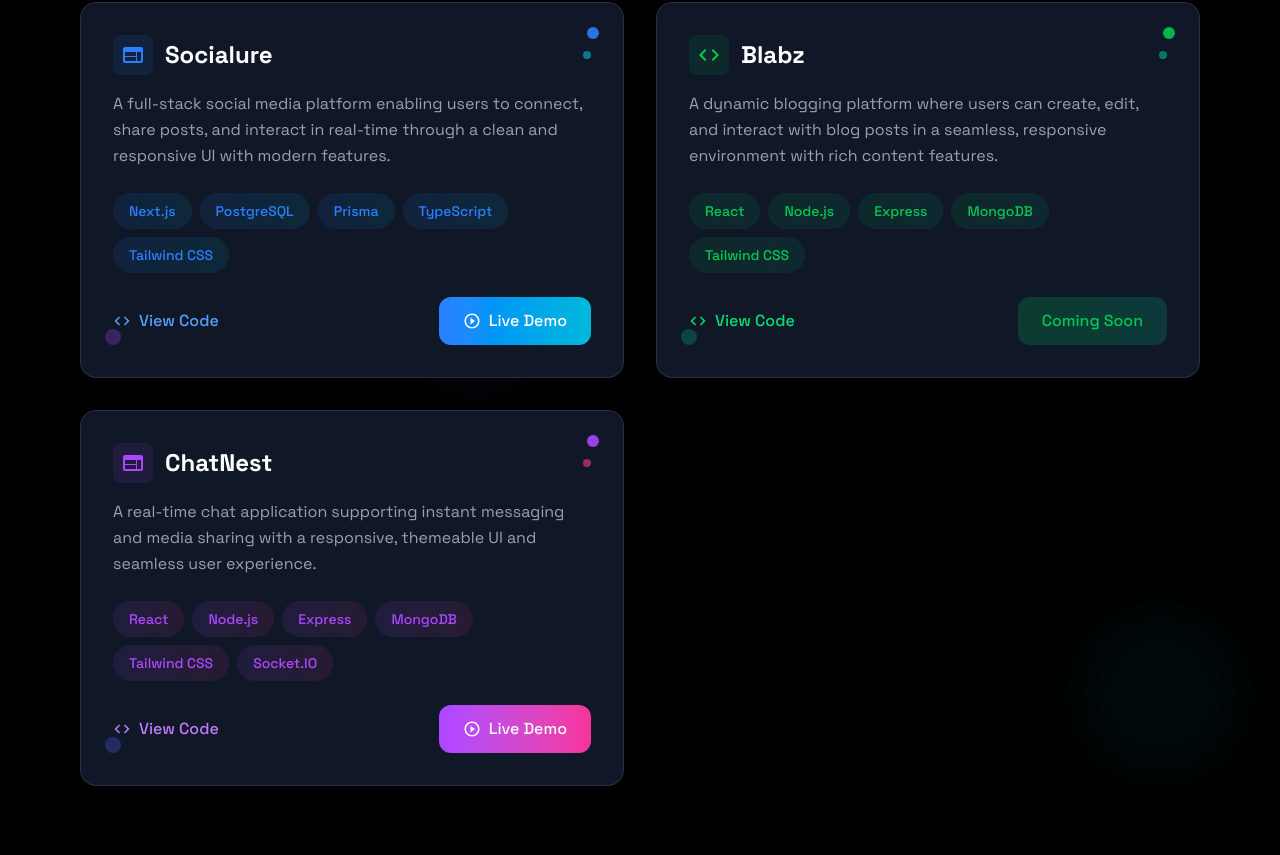
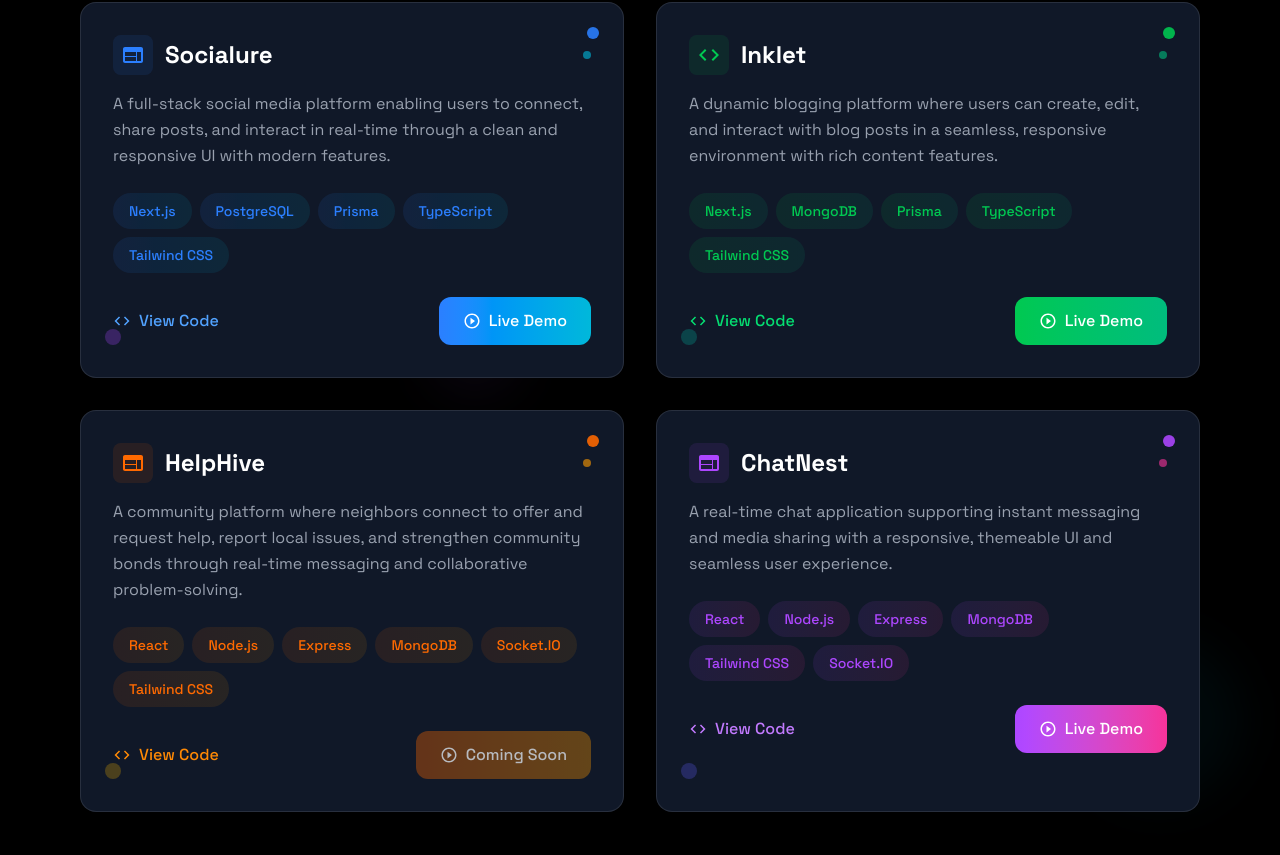
Before and after one commit to NishantRaj278/Portfolio, a React (Vite) app: page / in a window 1280 px wide. Shown: the part 2285-3140 px from the top of the page. Built offline with nearby package versions, Linux system fonts and the light colour scheme.

Commit message:
added a new project

```diff
--- a/src/components/sections/Projects.jsx
+++ b/src/components/sections/Projects.jsx
@@ -10,8 +10,14 @@ export const Projects = ({ isDarkMode }) => {
       {/* Background decorative elements */}
       <div className="absolute inset-0 overflow-hidden pointer-events-none">
         <div className="absolute top-20 left-10 w-32 h-32 bg-blue-500/5 rounded-full blur-xl animate-float"></div>
-        <div className="absolute bottom-20 right-10 w-40 h-40 bg-cyan-500/5 rounded-full blur-xl animate-float" style={{animationDelay: '2s'}}></div>
-        <div className="absolute top-1/2 left-1/3 w-24 h-24 bg-purple-500/5 rounded-full blur-xl animate-float" style={{animationDelay: '4s'}}></div>
+        <div
+          className="absolute bottom-20 right-10 w-40 h-40 bg-cyan-500/5 rounded-full blur-xl animate-float"
+          style={{ animationDelay: "2s" }}
+        ></div>
+        <div
+          className="absolute top-1/2 left-1/3 w-24 h-24 bg-purple-500/5 rounded-full blur-xl animate-float"
+          style={{ animationDelay: "4s" }}
+        ></div>
       </div>
 
       <RevealOnScroll>
@@ -20,45 +26,76 @@ export const Projects = ({ isDarkMode }) => {
             <h2 className="text-4xl font-bold mb-4 bg-gradient-to-r from-blue-500 via-purple-500 to-cyan-400 bg-clip-text text-transparent">
               Featured Projects
             </h2>
-            <p className={`text-lg max-w-2xl mx-auto ${
+            <p
+              className={`text-lg max-w-2xl mx-auto ${
                 isDarkMode ? "text-gray-400" : "text-gray-600"
-            }`}>
-              A collection of projects showcasing full-stack development skills and modern web technologies
+              }`}
+            >
+              A collection of projects showcasing full-stack development skills
+              and modern web technologies
             </p>
           </div>
           <div className="grid grid-cols-1 lg:grid-cols-2 gap-8">
             {/* Socialure Project */}
-            <div className={`group relative overflow-hidden p-8 rounded-2xl border hover:-translate-y-3 hover:shadow-2xl transition-all duration-500 hover-lift ${
-              isDarkMode ? "border-white/10 hover:border-blue-500/50 bg-gray-900" : "border-gray-200 hover:border-blue-300 bg-white"
-            }`}>
+            <div
+              className={`group relative overflow-hidden p-8 rounded-2xl border hover:-translate-y-3 hover:shadow-2xl transition-all duration-500 hover-lift ${
+                isDarkMode
+                  ? "border-white/10 hover:border-blue-500/50 bg-gray-900"
+                  : "border-gray-200 hover:border-blue-300 bg-white"
+              }`}
+            >
               {/* Animated background gradient overlay */}
-              <div className={`absolute inset-0 opacity-0 group-hover:opacity-100 transition-opacity duration-500 ${
-                isDarkMode ? "bg-gradient-to-br from-blue-500/10 to-cyan-500/10" : "bg-gradient-to-br from-blue-100/50 to-cyan-100/50"
-              }`}></div>
+              <div
+                className={`absolute inset-0 opacity-0 group-hover:opacity-100 transition-opacity duration-500 ${
+                  isDarkMode
+                    ? "bg-gradient-to-br from-blue-500/10 to-cyan-500/10"
+                    : "bg-gradient-to-br from-blue-100/50 to-cyan-100/50"
+                }`}
+              ></div>
 
               {/* Decorative elements */}
               <div className="absolute top-6 right-6 w-3 h-3 bg-blue-500 rounded-full animate-pulse"></div>
-              <div className="absolute top-12 right-8 w-2 h-2 bg-cyan-500 rounded-full animate-pulse" style={{animationDelay: '1s'}}></div>
-              <div className="absolute bottom-8 left-6 w-4 h-4 bg-purple-500/30 rounded-full animate-pulse" style={{animationDelay: '2s'}}></div>
+              <div
+                className="absolute top-12 right-8 w-2 h-2 bg-cyan-500 rounded-full animate-pulse"
+                style={{ animationDelay: "1s" }}
+              ></div>
+              <div
+                className="absolute bottom-8 left-6 w-4 h-4 bg-purple-500/30 rounded-full animate-pulse"
+                style={{ animationDelay: "2s" }}
+              ></div>
 
               <div className="relative z-10">
                 <div className="flex items-center gap-3 mb-4">
                   <div className="p-2 bg-blue-500/10 rounded-lg">
                     <MdWeb className="text-2xl text-blue-500" />
                   </div>
-                  <h3 className={`text-2xl font-bold group-hover:text-blue-400 transition-colors duration-300 ${
+                  <h3
+                    className={`text-2xl font-bold group-hover:text-blue-400 transition-colors duration-300 ${
                       isDarkMode ? "text-white" : "text-gray-900"
-                  }`}>Socialure</h3>
+                    }`}
+                  >
+                    Socialure
+                  </h3>
                 </div>
 
-                <p className={`mb-6 leading-relaxed ${
+                <p
+                  className={`mb-6 leading-relaxed ${
                     isDarkMode ? "text-gray-400" : "text-gray-600"
-                }`}>
-                  A full-stack social media platform enabling users to connect, share posts, and interact in real-time through a clean and responsive UI with modern features.
+                  }`}
+                >
+                  A full-stack social media platform enabling users to connect,
+                  share posts, and interact in real-time through a clean and
+                  responsive UI with modern features.
                 </p>
 
                 <div className="flex flex-wrap gap-2 mb-6">
-                  {["Next.js", "PostgreSQL", "Prisma", "TypeScript", "Tailwind CSS"].map((tech, key) => (
+                  {[
+                    "Next.js",
+                    "PostgreSQL",
+                    "Prisma",
+                    "TypeScript",
+                    "Tailwind CSS",
+                  ].map((tech, key) => (
                     <span
                       key={key}
                       className="bg-gradient-to-r from-blue-500/10 to-cyan-500/10 text-blue-500 py-2 px-4 rounded-full text-sm font-medium hover:from-blue-500/20 hover:to-cyan-500/20 hover:shadow-lg hover:-translate-y-0.5 transition-all duration-300 cursor-default"
@@ -73,7 +110,9 @@ export const Projects = ({ isDarkMode }) => {
                     href="https://github.com/NishantRaj278/Socialure"
                     target="_blank"
                     className={`flex items-center gap-2 font-medium transition-all duration-300 hover:-translate-y-0.5 ${
-                      isDarkMode ? "text-blue-400 hover:text-blue-300" : "text-blue-600 hover:text-blue-700"
+                      isDarkMode
+                        ? "text-blue-400 hover:text-blue-300"
+                        : "text-blue-600 hover:text-blue-700"
                     }`}
                   >
                     <MdCode className="text-lg" />
@@ -93,38 +132,66 @@ export const Projects = ({ isDarkMode }) => {
               </div>
             </div>
 
-            {/* Blabz Project */}
-            <div className={`group relative overflow-hidden p-8 rounded-2xl border hover:-translate-y-3 hover:shadow-2xl transition-all duration-500 hover-lift ${
-              isDarkMode ? "border-white/10 hover:border-green-500/50 bg-gray-900" : "border-gray-200 hover:border-green-300 bg-white"
-            }`}>
+            {/* Inklet Project */}
+            <div
+              className={`group relative overflow-hidden p-8 rounded-2xl border hover:-translate-y-3 hover:shadow-2xl transition-all duration-500 hover-lift ${
+                isDarkMode
+                  ? "border-white/10 hover:border-green-500/50 bg-gray-900"
+                  : "border-gray-200 hover:border-green-300 bg-white"
+              }`}
+            >
               {/* Animated background gradient overlay */}
-              <div className={`absolute inset-0 opacity-0 group-hover:opacity-100 transition-opacity duration-500 ${
-                isDarkMode ? "bg-gradient-to-br from-green-500/10 to-emerald-500/10" : "bg-gradient-to-br from-green-100/50 to-emerald-100/50"
-              }`}></div>
+              <div
+                className={`absolute inset-0 opacity-0 group-hover:opacity-100 transition-opacity duration-500 ${
+                  isDarkMode
+                    ? "bg-gradient-to-br from-green-500/10 to-emerald-500/10"
+                    : "bg-gradient-to-br from-green-100/50 to-emerald-100/50"
+                }`}
+              ></div>
 
               {/* Decorative elements */}
               <div className="absolute top-6 right-6 w-3 h-3 bg-green-500 rounded-full animate-pulse"></div>
-              <div className="absolute top-12 right-8 w-2 h-2 bg-emerald-500 rounded-full animate-pulse" style={{animationDelay: '1s'}}></div>
-              <div className="absolute bottom-8 left-6 w-4 h-4 bg-teal-500/30 rounded-full animate-pulse" style={{animationDelay: '2s'}}></div>
+              <div
+                className="absolute top-12 right-8 w-2 h-2 bg-emerald-500 rounded-full animate-pulse"
+                style={{ animationDelay: "1s" }}
+              ></div>
+              <div
+                className="absolute bottom-8 left-6 w-4 h-4 bg-teal-500/30 rounded-full animate-pulse"
+                style={{ animationDelay: "2s" }}
+              ></div>
 
               <div className="relative z-10">
                 <div className="flex items-center gap-3 mb-4">
                   <div className="p-2 bg-green-500/10 rounded-lg">
                     <MdCode className="text-2xl text-green-500" />
                   </div>
-                  <h3 className={`text-2xl font-bold group-hover:text-green-400 transition-colors duration-300 ${
+                  <h3
+                    className={`text-2xl font-bold group-hover:text-green-400 transition-colors duration-300 ${
                       isDarkMode ? "text-white" : "text-gray-900"
-                  }`}>Blabz</h3>
+                    }`}
+                  >
+                    Inklet
+                  </h3>
                 </div>
 
-                <p className={`mb-6 leading-relaxed ${
+                <p
+                  className={`mb-6 leading-relaxed ${
                     isDarkMode ? "text-gray-400" : "text-gray-600"
-                }`}>
-                  A dynamic blogging platform where users can create, edit, and interact with blog posts in a seamless, responsive environment with rich content features.
+                  }`}
+                >
+                  A dynamic blogging platform where users can create, edit, and
+                  interact with blog posts in a seamless, responsive environment
+                  with rich content features.
                 </p>
 
                 <div className="flex flex-wrap gap-2 mb-6">
-                  {["React", "Node.js", "Express", "MongoDB", "Tailwind CSS"].map((tech, key) => (
+                  {[
+                    "Next.js",
+                    "MongoDB",
+                    "Prisma",
+                    "TypeScript",
+                    "Tailwind CSS",
+                  ].map((tech, key) => (
                     <span
                       key={key}
                       className="bg-gradient-to-r from-green-500/10 to-emerald-500/10 text-green-500 py-2 px-4 rounded-full text-sm font-medium hover:from-green-500/20 hover:to-emerald-500/20 hover:shadow-lg hover:-translate-y-0.5 transition-all duration-300 cursor-default"
@@ -136,54 +203,186 @@ export const Projects = ({ isDarkMode }) => {
 
                 <div className="flex justify-between items-center">
                   <a
-                    href="https://github.com/NishantRaj278/Blabz"
+                    href="https://github.com/NishantRaj278/Inklet"
                     target="_blank"
                     className={`flex items-center gap-2 font-medium transition-all duration-300 hover:-translate-y-0.5 ${
-                      isDarkMode ? "text-green-400 hover:text-green-300" : "text-green-600 hover:text-green-700"
+                      isDarkMode
+                        ? "text-green-400 hover:text-green-300"
+                        : "text-green-600 hover:text-green-700"
                     }`}
                   >
                     <MdCode className="text-lg" />
                     View Code
                   </a>
-                  <div className="bg-gradient-to-r from-green-500/20 to-emerald-500/20 text-green-500 px-6 py-3 rounded-xl font-medium cursor-not-allowed">
-                    Coming Soon
+                  <a
+                    href="https://inklet-seven.vercel.app/"
+                    target="_blank"
+                    className="bg-gradient-to-r from-green-500 to-emerald-500 hover:from-green-600 hover:to-emerald-600 text-white px-6 py-3 rounded-xl transition-all duration-300 font-medium hover:shadow-xl hover:scale-105 group/btn"
+                  >
+                    <div className="flex items-center gap-2">
+                      <MdOutlinePlayCircleOutline className="text-lg group-hover/btn:animate-spin" />
+                      <span>Live Demo</span>
+                    </div>
+                  </a>
+                </div>
+              </div>
+            </div>
+
+            {/* HelpHive Project */}
+            <div
+              className={`group relative overflow-hidden p-8 rounded-2xl border hover:-translate-y-3 hover:shadow-2xl transition-all duration-500 hover-lift ${
+                isDarkMode
+                  ? "border-white/10 hover:border-orange-500/50 bg-gray-900"
+                  : "border-gray-200 hover:border-orange-300 bg-white"
+              }`}
+            >
+              {/* Animated background gradient overlay */}
+              <div
+                className={`absolute inset-0 opacity-0 group-hover:opacity-100 transition-opacity duration-500 ${
+                  isDarkMode
+                    ? "bg-gradient-to-br from-orange-500/10 to-amber-500/10"
+                    : "bg-gradient-to-br from-orange-100/50 to-amber-100/50"
+                }`}
+              ></div>
+
+              {/* Decorative elements */}
+              <div className="absolute top-6 right-6 w-3 h-3 bg-orange-500 rounded-full animate-pulse"></div>
+              <div
+                className="absolute top-12 right-8 w-2 h-2 bg-amber-500 rounded-full animate-pulse"
+                style={{ animationDelay: "1s" }}
+              ></div>
+              <div
+                className="absolute bottom-8 left-6 w-4 h-4 bg-yellow-500/30 rounded-full animate-pulse"
+                style={{ animationDelay: "2s" }}
+              ></div>
+
+              <div className="relative z-10">
+                <div className="flex items-center gap-3 mb-4">
+                  <div className="p-2 bg-orange-500/10 rounded-lg">
+                    <MdWeb className="text-2xl text-orange-500" />
+                  </div>
+                  <h3
+                    className={`text-2xl font-bold group-hover:text-orange-400 transition-colors duration-300 ${
+                      isDarkMode ? "text-white" : "text-gray-900"
+                    }`}
+                  >
+                    HelpHive
+                  </h3>
+                </div>
+
+                <p
+                  className={`mb-6 leading-relaxed ${
+                    isDarkMode ? "text-gray-400" : "text-gray-600"
+                  }`}
+                >
+                  A community platform where neighbors connect to offer and
+                  request help, report local issues, and strengthen community
+                  bonds through real-time messaging and collaborative
+                  problem-solving.
+                </p>
+
+                <div className="flex flex-wrap gap-2 mb-6">
+                  {[
+                    "React",
+                    "Node.js",
+                    "Express",
+                    "MongoDB",
+                    "Socket.IO",
+                    "Tailwind CSS",
+                  ].map((tech, key) => (
+                    <span
+                      key={key}
+                      className="bg-gradient-to-r from-orange-500/10 to-amber-500/10 text-orange-500 py-2 px-4 rounded-full text-sm font-medium hover:from-orange-500/20 hover:to-amber-500/20 hover:shadow-lg hover:-translate-y-0.5 transition-all duration-300 cursor-default"
+                    >
+                      {tech}
+                    </span>
+                  ))}
+                </div>
+
+                <div className="flex justify-between items-center">
+                  <a
+                    href="https://github.com/NishantRaj278/HelpHive"
+                    target="_blank"
+                    className={`flex items-center gap-2 font-medium transition-all duration-300 hover:-translate-y-0.5 ${
+                      isDarkMode
+                        ? "text-orange-400 hover:text-orange-300"
+                        : "text-orange-600 hover:text-orange-700"
+                    }`}
+                  >
+                    <MdCode className="text-lg" />
+                    View Code
+                  </a>
+                  <div className="bg-gradient-to-r from-orange-500/50 to-amber-500/50 text-white px-6 py-3 rounded-xl transition-all duration-300 font-medium cursor-not-allowed opacity-70">
+                    <div className="flex items-center gap-2">
+                      <MdOutlinePlayCircleOutline className="text-lg" />
+                      <span>Coming Soon</span>
+                    </div>
                   </div>
                 </div>
               </div>
             </div>
 
             {/* ChatNest Project */}
-            <div className={`group relative overflow-hidden p-8 rounded-2xl border hover:-translate-y-3 hover:shadow-2xl transition-all duration-500 hover-lift ${
-              isDarkMode ? "border-white/10 hover:border-purple-500/50 bg-gray-900" : "border-gray-200 hover:border-purple-300 bg-white"
-            }`}>
+            <div
+              className={`group relative overflow-hidden p-8 rounded-2xl border hover:-translate-y-3 hover:shadow-2xl transition-all duration-500 hover-lift ${
+                isDarkMode
+                  ? "border-white/10 hover:border-purple-500/50 bg-gray-900"
+                  : "border-gray-200 hover:border-purple-300 bg-white"
+              }`}
+            >
               {/* Animated background gradient overlay */}
-              <div className={`absolute inset-0 opacity-0 group-hover:opacity-100 transition-opacity duration-500 ${
-                isDarkMode ? "bg-gradient-to-br from-purple-500/10 to-pink-500/10" : "bg-gradient-to-br from-purple-100/50 to-pink-100/50"
-              }`}></div>
+              <div
+                className={`absolute inset-0 opacity-0 group-hover:opacity-100 transition-opacity duration-500 ${
+                  isDarkMode
+                    ? "bg-gradient-to-br from-purple-500/10 to-pink-500/10"
+                    : "bg-gradient-to-br from-purple-100/50 to-pink-100/50"
+                }`}
+              ></div>
 
               {/* Decorative elements */}
               <div className="absolute top-6 right-6 w-3 h-3 bg-purple-500 rounded-full animate-pulse"></div>
-              <div className="absolute top-12 right-8 w-2 h-2 bg-pink-500 rounded-full animate-pulse" style={{animationDelay: '1s'}}></div>
-              <div className="absolute bottom-8 left-6 w-4 h-4 bg-indigo-500/30 rounded-full animate-pulse" style={{animationDelay: '2s'}}></div>
+              <div
+                className="absolute top-12 right-8 w-2 h-2 bg-pink-500 rounded-full animate-pulse"
+                style={{ animationDelay: "1s" }}
+              ></div>
+              <div
+                className="absolute bottom-8 left-6 w-4 h-4 bg-indigo-500/30 rounded-full animate-pulse"
+                style={{ animationDelay: "2s" }}
+              ></div>
 
               <div className="relative z-10">
                 <div className="flex items-center gap-3 mb-4">
                   <div className="p-2 bg-purple-500/10 rounded-lg">
                     <MdWeb className="text-2xl text-purple-500" />
                   </div>
-                  <h3 className={`text-2xl font-bold group-hover:text-purple-400 transition-colors duration-300 ${
+                  <h3
+                    className={`text-2xl font-bold group-hover:text-purple-400 transition-colors duration-300 ${
                       isDarkMode ? "text-white" : "text-gray-900"
-                  }`}>ChatNest</h3>
+                    }`}
+                  >
+                    ChatNest
+                  </h3>
                 </div>
 
-                <p className={`mb-6 leading-relaxed ${
+                <p
+                  className={`mb-6 leading-relaxed ${
                     isDarkMode ? "text-gray-400" : "text-gray-600"
-                }`}>
-                  A real-time chat application supporting instant messaging and media sharing with a responsive, themeable UI and seamless user experience.
+                  }`}
+                >
+                  A real-time chat application supporting instant messaging and
+                  media sharing with a responsive, themeable UI and seamless
+                  user experience.
                 </p>
 
                 <div className="flex flex-wrap gap-2 mb-6">
-                  {["React", "Node.js", "Express", "MongoDB", "Tailwind CSS", "Socket.IO"].map((tech, key) => (
+                  {[
+                    "React",
+                    "Node.js",
+                    "Express",
+                    "MongoDB",
+                    "Tailwind CSS",
+                    "Socket.IO",
+                  ].map((tech, key) => (
                     <span
                       key={key}
                       className="bg-gradient-to-r from-purple-500/10 to-pink-500/10 text-purple-500 py-2 px-4 rounded-full text-sm font-medium hover:from-purple-500/20 hover:to-pink-500/20 hover:shadow-lg hover:-translate-y-0.5 transition-all duration-300 cursor-default"
@@ -198,7 +397,9 @@ export const Projects = ({ isDarkMode }) => {
                     href="https://github.com/NishantRaj278/ChatNest"
                     target="_blank"
                     className={`flex items-center gap-2 font-medium transition-all duration-300 hover:-translate-y-0.5 ${
-                      isDarkMode ? "text-purple-400 hover:text-purple-300" : "text-purple-600 hover:text-purple-700"
+                      isDarkMode
+                        ? "text-purple-400 hover:text-purple-300"
+                        : "text-purple-600 hover:text-purple-700"
                     }`}
                   >
                     <MdCode className="text-lg" />
```
Lines whose indentation alone changed are shown as unchanged.
